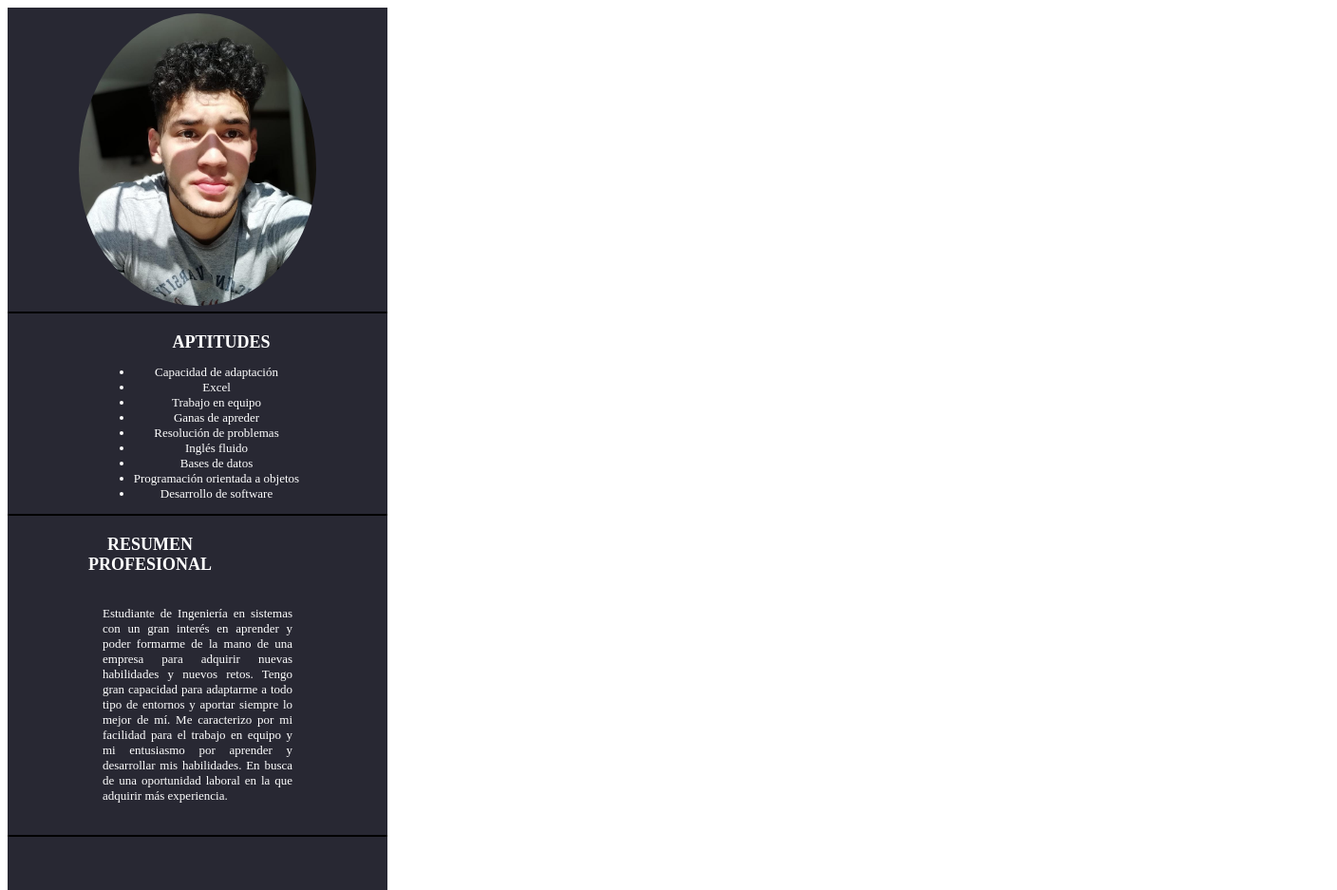
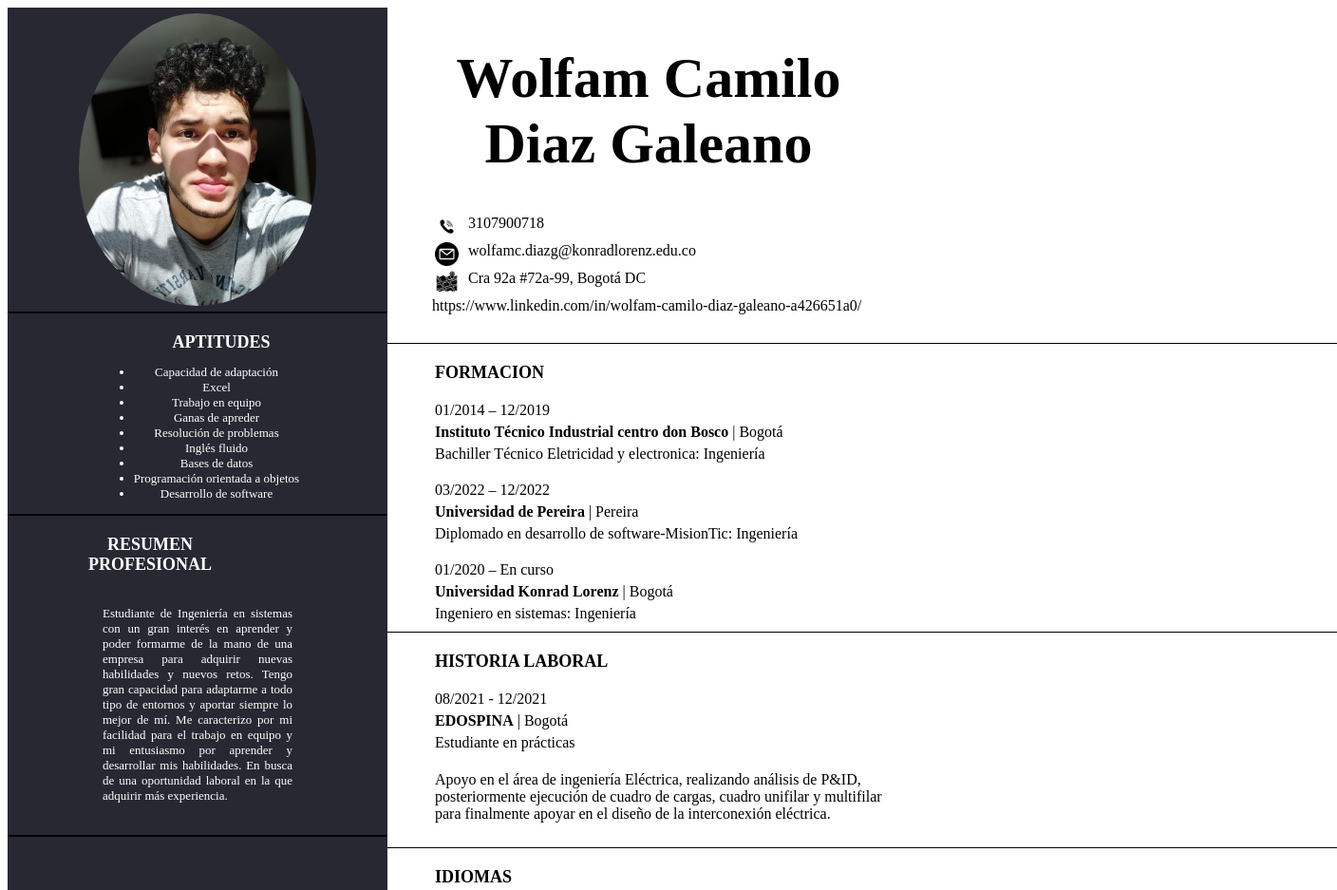
Before and after one commit to Wolfam12/Hojavida, a plain HTML site: page index.html in a window 1280 px wide. Shown: the top 937 px of the page at 95% size, 1408 px wide, since content can reach past the window. Drawn offline with Linux system fonts and the light colour scheme; a script that the page names is missing.

Commit message:
Actualizacion
Contacto, Academico y experiencia laboral

```diff
--- a/esilos.css
+++ b/esilos.css
@@ -2,6 +2,7 @@
     background: white;
     width: 1000px;
     height: 2000px;
+    display: flex;
 
 }
 .Left_section{
@@ -80,3 +81,65 @@
     border-color: black;
 
 }
+.name{
+  font-size: 30px;
+  padding-left: 50px;
+
+}
+.contenedorTitulos{
+  text-align: center;
+  display: flex;
+  justify-content: center;
+  align-items: center;
+  max-width: 500px;
+  height: auto;
+}
+.contenedor_datosgenerales{
+  text-align: center;
+  display: flex;
+
+  max-width: 500px;
+  height: auto;
+
+}
+.contenedor_logo{
+  padding-left: 50px;
+}
+.logo{
+
+  width: 25px;
+  height:25px;
+}
+.linkedin{
+  padding-left: 47px;
+  padding-bottom: 20px;
+}
+.contenido{
+  padding-left: 10px;
+}
+.datosGenerales{
+  padding-top: -50px;
+}
+.bordesrightsection{
+  width: 1000px;
+    border-bottom: solid 1px;
+    border-color: black;
+    padding-top: 10px;
+}
+.titles_rightsection{
+  max-width: 250px;
+
+  color: black;
+  font-size: 18px;
+  font-family : 'Times New Roman', Times, serif;
+  padding-top: 20px;
+  padding-left: 50px;
+}
+.contenido_formacion{
+  padding-top: 5px;
+  padding-left: 50px;
+}
+.fecha_formacion{
+  padding-top: 20px;
+  padding-left: 50px;
+}
--- a/index.html
+++ b/index.html
@@ -66,6 +66,81 @@
         <div class="bordesleftsection"></div>
 
     </div>
+    <div class="right_section">
+        <div class="contenedorTitulos">
+
+        <div class="name">
+            <h1> <b> Wolfam Camilo <br> Diaz Galeano</b></h1>
+        </div>
+    </div>
+    <div class="datosGenerales">
+        <div class="contenedor_datosgenerales">
+        <div class="contenedor_logo"><img  class="logo" src="Imagenes/telefono.jpg.png"></div>
+        <div class="contenido">3107900718 </div>
+        </div>
+        <div class="contenedor_datosgenerales">
+            <div class="contenedor_logo"><img  class="logo" src="Imagenes/mail.png"></div>
+            <div class="contenido">wolfamc.diazg@konradlorenz.edu.co </div>
+            </div>
+            <div class="contenedor_datosgenerales">
+                <div class="contenedor_logo"><img  class="logo" src="Imagenes/location.png"></div>
+                <div class="contenido">Cra 92a #72a-99, Bogotá DC </div>
+                </div>
+                <div class="contenedor_datosgenerales">
+
+                    <div class="linkedin">https://www.linkedin.com/in/wolfam-camilo-diaz-galeano-a426651a0/ </div>
+                    </div>
+
+    </div>
+    <div class="bordesrightsection"></div>
+
+    <div class="titles_rightsection">
+        <b>FORMACION</b>
+    </div>
+
+    <div class="formacion">
+        <div class="fecha_formacion">01/2014 – 12/2019 </div>
+        <div class="contenido_formacion"><b>Instituto Técnico Industrial centro don Bosco</b> | Bogotá
+        </div>
+        <div class="contenido_formacion">Bachiller Técnico Eletricidad y electronica: Ingeniería
+        </div>
+    </div>
+    <div class="formacion">
+        <div class="fecha_formacion">03/2022 – 12/2022 </div>
+        <div class="contenido_formacion"><b>Universidad de Pereira</b> | Pereira
+        </div>
+        <div class="contenido_formacion">Diplomado en desarrollo de software-MisionTic: Ingeniería
+        </div>
+    </div>
+    <div class="formacion">
+        <div class="fecha_formacion">01/2020 – En curso </div>
+        <div class="contenido_formacion"><b>Universidad Konrad Lorenz</b> | Bogotá
+        </div>
+        <div class="contenido_formacion">Ingeniero en sistemas: Ingeniería
+    </div>
+    </div>
+    <div class="bordesrightsection"></div>
+    <div class="containerformacion">
+        <div class="titles_rightsection">
+            <b>HISTORIA LABORAL</b>
+
+        </div>
+        <div class="experiencialaboral">
+            <div class="fecha_formacion">08/2021 - 12/2021 </div>
+            <div class="contenido_formacion"><b>EDOSPINA</b> | Bogotá
+            </div>
+              <div class="contenido_formacion">Estudiante en prácticas
+        </div>
+            <div class="contenido_formacion"><p> Apoyo en el área de ingeniería Eléctrica, realizando análisis de P&ID,<br>
+                posteriormente ejecución de cuadro de cargas, cuadro unifilar y multifilar<br>para
+                finalmente apoyar en el diseño de la interconexión eléctrica.</p>
+        </div>
+    </div>
+    <div class="bordesrightsection"></div>
+    <div class="titles_rightsection">
+        <b>IDIOMAS</b>
+
+    </div>
     </div>
 </body>
 </html>
```
Also changed, not shown: Imagenes/location.png (added), Imagenes/mail.png (added), Imagenes/telefono.jpg.png (added).
